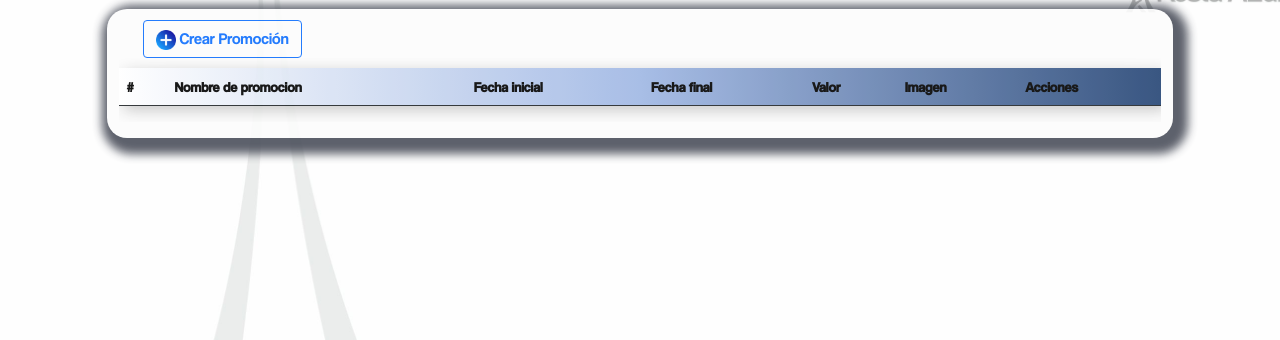
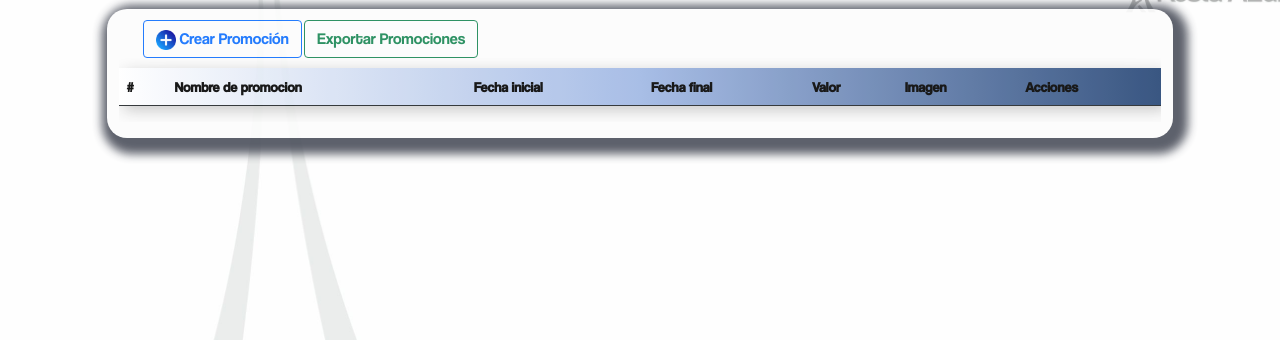
Before and after one commit to danielvillamorales/intranet, a Django app: page /ver_promociones/ in a window 1280 px wide. Shown: the part 84-424 px from the top of the page. Run offline with Django 4.2, Linux system fonts and the light colour scheme; data that the repository does not hold is empty; some libraries are stand-ins or nearby versions.

Commit message:
exportacion de promociones a excel

```diff
--- a/intranet/directorio/templates/ver_promociones.html
+++ b/intranet/directorio/templates/ver_promociones.html
@@ -5,8 +5,10 @@
 <div class="col-xxl-1 col-xl-1 col-lg-1 col-md-1 col-sm-12 col-xs-12 col-12">
 </div>
 <div class="col-xxl-10 col-xl-10 col-lg-10 col-md-10 col-sm-12 col-xs-12 col-12" id="contenido_directorio" >
+
     <div class="container-fluid" id="divbuttonpermisos">
         <a href="{% url 'guardar_promocion'%}" class="btn btn-outline-primary" role="button" ><img src="{% static 'img/agregar.png'%}" id="permisosbtnagregar"> Crear Promoción</a>
+        <a class="btn btn-outline-success" href="{% url 'exportar_promociones' %}">Exportar Promociones</a>
     </div>
     <div class="table"  id="divtable">
         <table class="table table-hover" id="tabla_directorio">
--- a/intranet/directorio/views.py
+++ b/intranet/directorio/views.py
@@ -7,7 +7,9 @@ from django.contrib.auth.models import User
 from django.contrib.auth.decorators import login_required, permission_required
 from .forms import *
 from .models import *
-
+from io import BytesIO
+from datetime import datetime, date
+import xlwt
 
 
 # Create your views here.
@@ -114,6 +116,31 @@ def ver_promocion(request, id):
     print(promocion)
     return render(request,'ver_promocion.html',{'promocion': promocion})
 
+def exportar_promociones(request):
+    wb = xlwt.Workbook(encoding='utf-8')
+    ws = wb.add_sheet('Promociones')
+    columns = [ 'Promocion','detalle', 'Fecha Inicial', 'Fecha Final', 'banner', 'valor']
+    row_num = 0
+    for col_num in range(len(columns)):
+        ws.write(row_num, col_num, columns[col_num])
+    rows = Promociones.objects.all().values_list('nombre','descripcion','fecha_inicial','fecha_final','banner','valor')
+    for row in rows:
+        row_num += 1
+        for col_num in range(len(row)):
+            if isinstance(row[col_num], date):
+                fecha = row[col_num].strftime('%Y-%m-%d')
+                ws.write(row_num, col_num, fecha)
+            else:
+                ws.write(row_num, col_num, row[col_num] if col_num != 4 else f'https://intranet.kostazul.com/media/{row[col_num]}')
+    response = HttpResponse(content_type='application/ms-excel')
+    response['Content-Disposition'] = 'attachment; filename=promociones.xls'
+    output = BytesIO()
+    wb.save(output)
+    output.seek(0)
+    response.write(output.getvalue())
+    return response
+
+
 @permission_required('directorio.ver_lineas_celulares_contratadas', raise_exception=True)
 @login_required
 def ver_lineas_celular(request):
--- a/intranet/intranet/urls.py
+++ b/intranet/intranet/urls.py
@@ -16,7 +16,7 @@ Including another URLconf
 
 from django.contrib import admin
 from django.urls import path
-from directorio.views import directorio, subir_archivo, descargar_pdf, archivo_detalle, desactivar_convenio, guardar_promocion, ver_promociones, ver_promocion, editar_convenio,ver_lineas_celular
+from directorio.views import directorio, subir_archivo, descargar_pdf, archivo_detalle, desactivar_convenio, guardar_promocion, ver_promociones, ver_promocion,exportar_promociones, editar_convenio,ver_lineas_celular
 from permisos.views import sgc,permisos,agregar_permisos,aprobar_permisos,rechazar_permisos,salida_permisos,entrada_permisos,contenidojson,calidad
 from django.contrib.auth.views import LoginView,LogoutView
 from django.conf.urls.static import static
@@ -45,6 +45,7 @@ urlpatterns = [
     path('guardar_promocion/', guardar_promocion , name='guardar_promocion'),
     path('ver_promociones/', ver_promociones, name='ver_promociones'),
     path('ver_promocion/<int:id>', ver_promocion, name='ver_promocion'),
+    path('exportar_promociones/', exportar_promociones , name='exportar_promociones'),
     path('editar_convenio/<int:id>', editar_convenio , name='editar_convenio'),
     path('contenidojson/',contenidojson,name='contenidojson'),
     path('ver_lineas_celular/',ver_lineas_celular,name='ver_lineas_celular')
```
